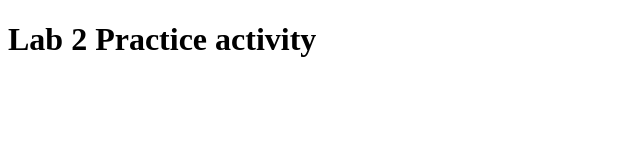
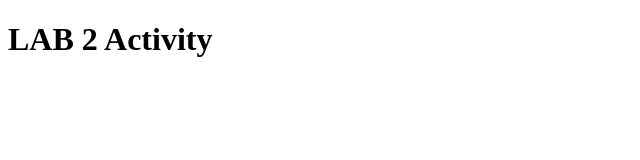
Before and after one commit to lakshan9kavindu/lab-2, a plain HTML site: page index.html in a window 1280 px wide. Shown: the whole page, without its empty margins (0-640 px from the left). Drawn offline with Linux system fonts and the light colour scheme.

Commit message:
change one line

```diff
--- a/index.html
+++ b/index.html
@@ -6,6 +6,6 @@
     <title>Lab 2</title>
 </head>
 <body>
-    <h1>Lab 2 Practice activity</h1>
+    <h1>LAB 2 Activity</h1>
 </body>
 </html>
```
